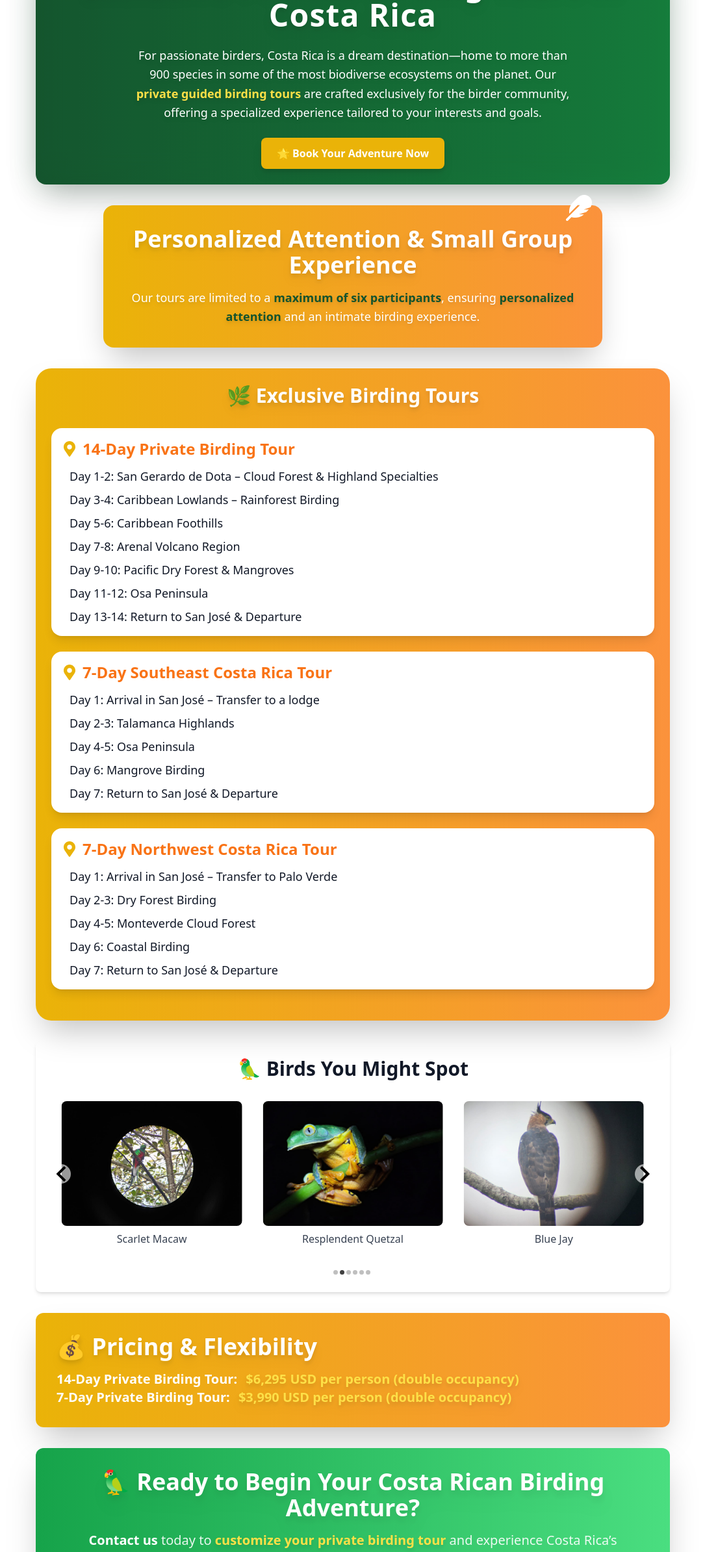
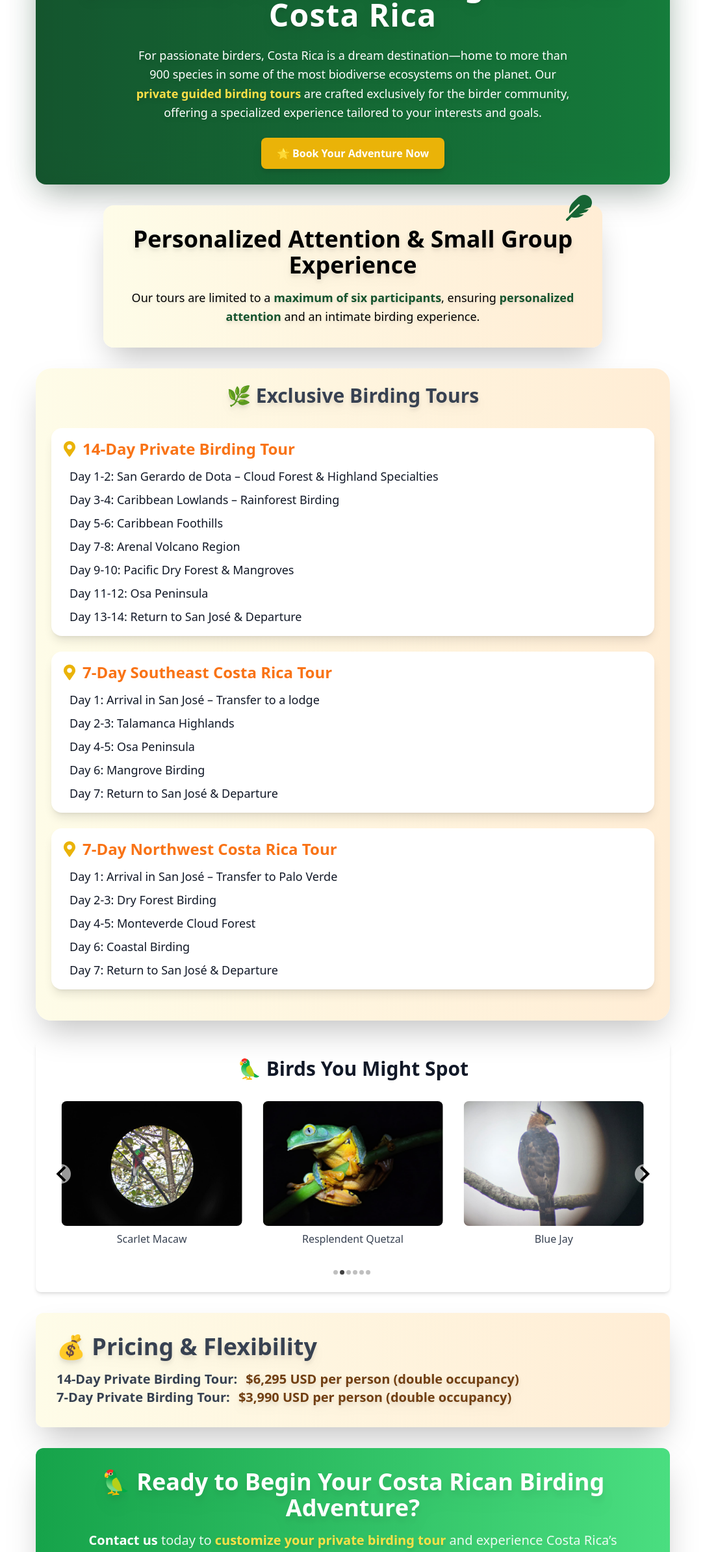
Before and after one commit to Fitsum1204/Ecoride, a React (Create React App) app: page /birding in a window 1280 px wide. Shown: the part 806-3195 px from the top of the page at 65% size, without its empty margins (97-1182 px from the left). Built offline with nearby package versions, Linux system fonts and the light colour scheme.

Commit message:
Fixing Birding page color style

```diff
--- a/src/components/BirdTour.js
+++ b/src/components/BirdTour.js
@@ -91,7 +91,7 @@ const BirdingTours = () => {
 
         {/* Personalized Experience Section with Smooth Transition */}
         <motion.div
-            className="relative flex flex-col items-center text-center max-w-3xl mx-auto p-8 rounded-2xl bg-gradient-to-r from-yellow-500 to-orange-400 text-white shadow-2xl"
+            className="relative flex flex-col items-center text-center max-w-3xl mx-auto p-8 rounded-2xl bg-gradient-to-r from-yellow-50 to-orange-100 shadow-2xl"
             initial={{ opacity: 0, y: 40 }}
             animate={{ opacity: 1, y: 0 }}
             exit={{ opacity: 0, y: -40 }}
@@ -105,7 +105,7 @@ const BirdingTours = () => {
             animate={{ y: 0, rotate: 0, opacity: 1 }}
             transition={{ duration: 1, delay: 0.5 }}
             >
-            <FaFeather size={40} />
+            <FaFeather size={40} className="text-green-800" />
             </motion.div>
 
             {/* Title with Entrance Animation */}
@@ -131,14 +131,14 @@ const BirdingTours = () => {
         </motion.div>
         {/* Tour Packages Section */}
         <motion.div
-        className="relative flex flex-col max-w-6xl mx-auto p-6  rounded-3xl bg-gradient-to-r from-yellow-500 to-orange-400 text-white shadow-2xl "
+        className="relative flex flex-col max-w-6xl mx-auto p-6  rounded-3xl bg-gradient-to-r from-yellow-50 to-orange-100 text-white shadow-2xl "
         initial={{ opacity: 0, y: 50 }}
         animate={{ opacity: 1, y: 0 }}
         exit={{ opacity: 0, y: -50 }}
         transition={{ duration: 1, ease: "easeOut", delay: 0.3 }}
         viewport={{ once: true, amount: 0.3 }}
         >
-        <h2 className="text-4xl font-extrabold mb-8 text-center drop-shadow-lg sm:text-3xl">🌿 Exclusive Birding Tours</h2>
+        <h2 className="text-4xl font-extrabold mb-8 text-center drop-shadow-lg sm:text-3xl text-gray-700">🌿 Exclusive Birding Tours</h2>
 
         {/** Tour Card Component **/}
         {[
@@ -203,13 +203,13 @@ const BirdingTours = () => {
         <BirdSlideshow />
         {/* Pricing Section */}
         <motion.div
-        className="mt-6 p-6 md:p-8 rounded-xl bg-gradient-to-r from-yellow-500 to-orange-400 shadow-2xl text-white"
+        className="mt-6 p-6 md:p-8 rounded-xl bg-gradient-to-r from-yellow-50 to-orange-100 shadow-2xl text-gray-300"
         initial={{ opacity: 0, y: 30 }}
         animate={{ opacity: 1, y: 0 }}
         transition={{ duration: 0.8, ease: "easeOut" }}
         >
         <motion.h2
-            className="text-3xl md:text-4xl font-extrabold mb-4 drop-shadow-lg text-white"
+            className="text-3xl md:text-4xl font-extrabold mb-4 drop-shadow-lg text-gray-700"
             initial={{ opacity: 0, scale: 0.8 }}
             animate={{ opacity: 1, scale: 1 }}
             transition={{ duration: 0.6, ease: "easeOut", delay: 0.2 }}
@@ -223,11 +223,11 @@ const BirdingTours = () => {
             animate={{ opacity: 1, x: 0 }}
             transition={{ duration: 0.6, ease: "easeOut", delay: 0.4 }}
         >
-            <strong className="text-white">14-Day Private Birding Tour:</strong>
-            <span className="text-yellow-300 font-bold ml-2 drop-shadow-lg"> $6,295 USD per person (double occupancy)</span> <br/>
+            <strong className="text-gray-700">14-Day Private Birding Tour:</strong>
+            <span className="text-yellow-900 font-bold ml-2 drop-shadow-lg"> $6,295 USD per person (double occupancy)</span> <br/>
 
-            <strong className="text-white">7-Day Private Birding Tour:</strong>
-            <span className="text-yellow-300 font-bold ml-2 drop-shadow-lg"> $3,990 USD per person (double occupancy)</span>
+            <strong className="text-gray-700">7-Day Private Birding Tour:</strong>
+            <span className="text-yellow-900 font-bold ml-2 drop-shadow-lg"> $3,990 USD per person (double occupancy)</span>
         </motion.p>
         </motion.div>
         {/* Contact Section */}
--- a/src/components/Schedulewedget.js
+++ b/src/components/Schedulewedget.js
@@ -4,7 +4,7 @@ import { Link } from 'react-router-dom'
 const Schedulewedget = () => {
   return (
     <div className='fixed bottom-40 right-6 z-50 cursor-pointer' >
-      <Link to='/schedule' className="bg-blue-500 hover:bg-blue-700 text-white font-bold py-2 px-4 rounded-xl shadow-md" onClick={() => window.scrollTo({ top: 0, behavior: "smooth" })}>Book Now</Link>
+      <Link to='/contact' className="bg-blue-500 hover:bg-blue-700 text-white font-bold py-2 px-4 rounded-xl shadow-md" onClick={() => window.scrollTo({ top: 0, behavior: "smooth" })}>Book Now</Link>
     </div>
   )
 }
```
